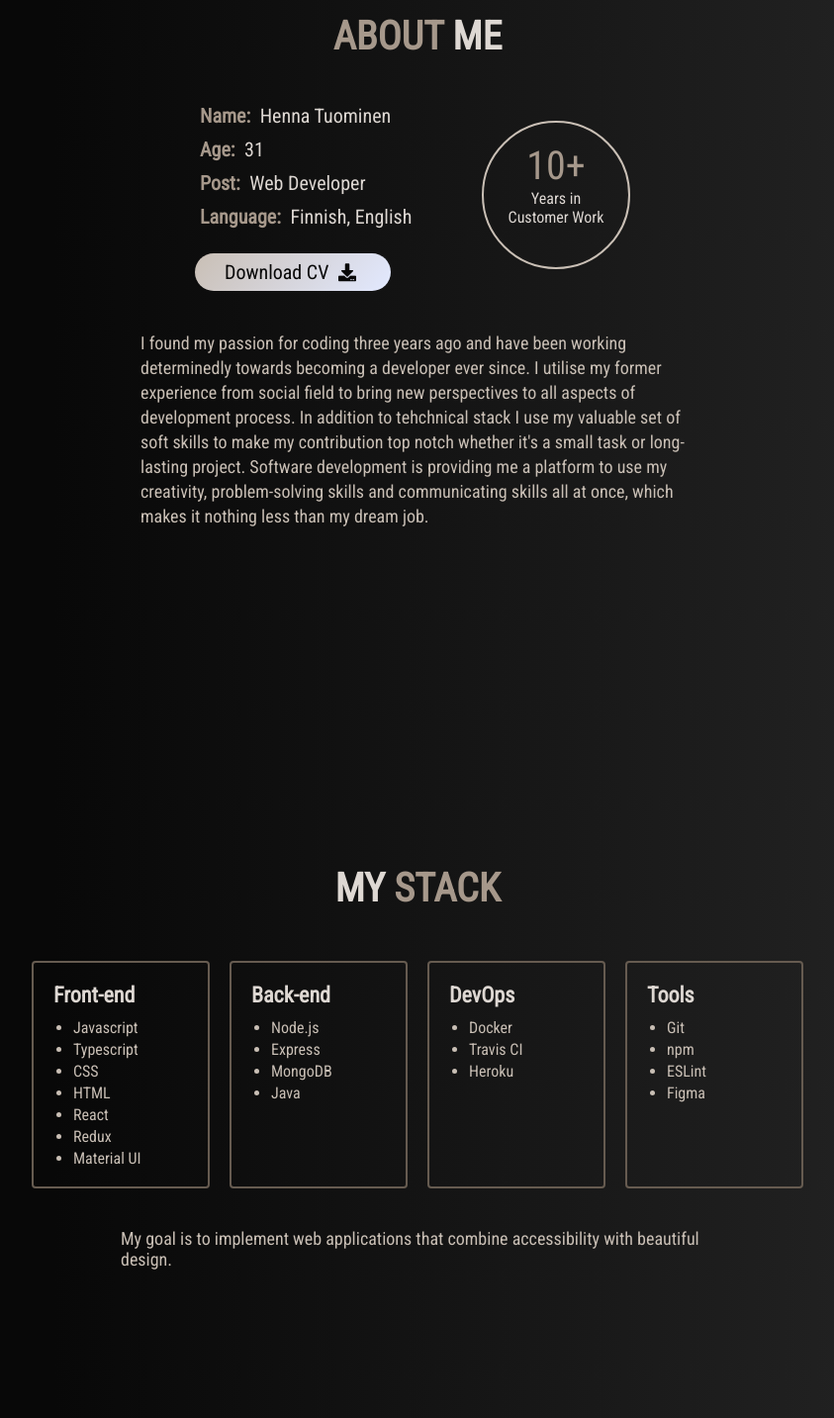
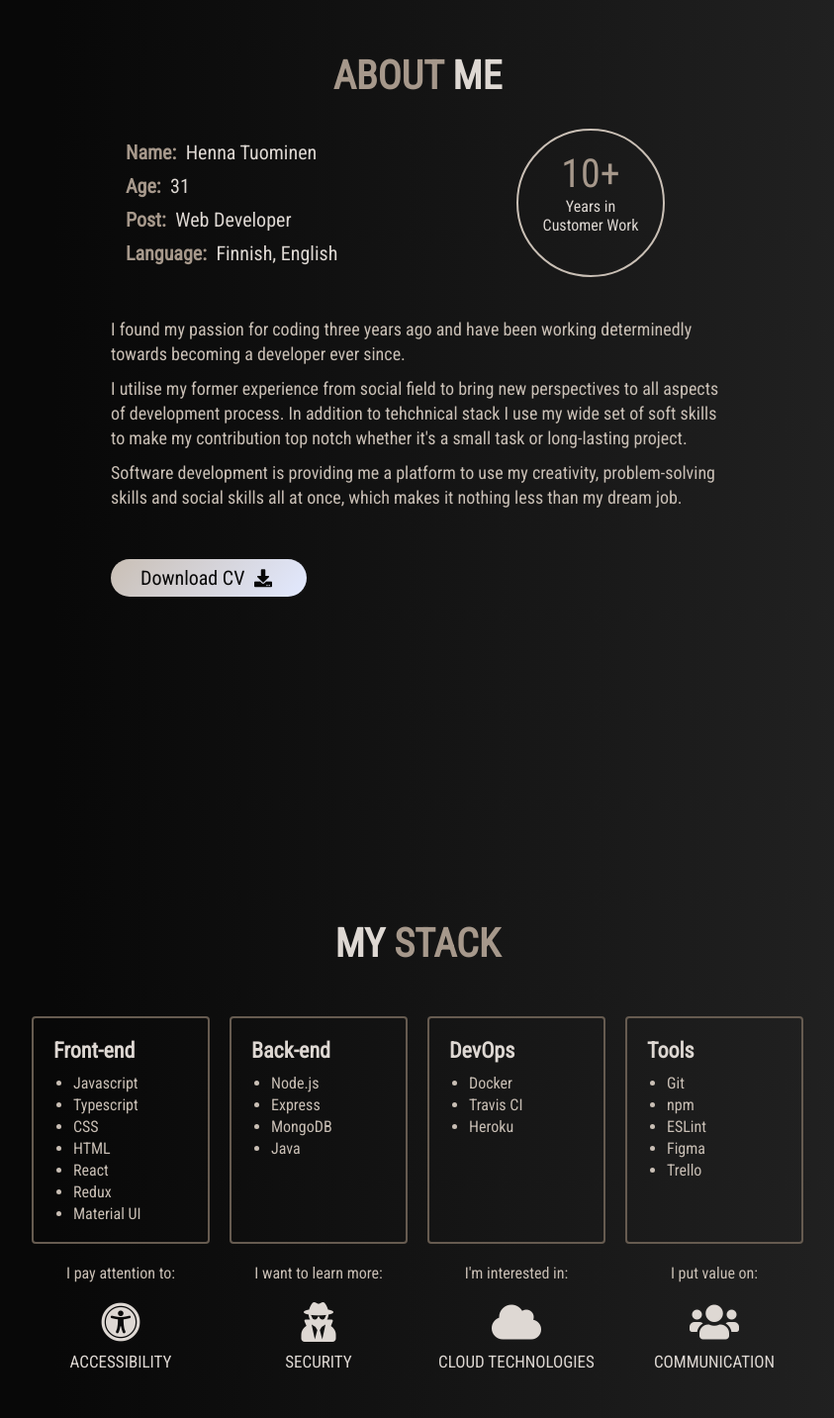
Before and after one commit to hennatee/hennatee.github.io, a plain HTML site: page index.html in a window 1280 px wide. Shown: the part 927-2360 px from the top of the page at 99% size, without its empty margins (393-1236 px from the left). Drawn offline with nearby package versions, Linux system fonts and the light colour scheme.

Commit message:
add Stack section content

```diff
--- a/index.html
+++ b/index.html
@@ -29,10 +29,10 @@
         <p class="post">Web Developer</p>
     </div>
 
- <nav class="navbar">
+    <nav id="navbar">
         <ul>
-         <li><a href="#home">HELLO</a></li>
-         <li><a href="#about">ABOUT</a></li>
+            <li><a class="navbar-link" href="#home">HELLO</a></li>
+            <li><a class="navbar-link" href="#about">ABOUT</a></li>
             <li><a href="#stack">STACK</a></li>
             <li><a href="#education">EDUCATION</a></li>
             <li><a href="#portfolio">PORTFOLIO</a></li>
@@ -63,15 +63,12 @@
 
     <h1 class="heading"><span>About</span> Me</h1>
 
-    <div class="row">
+    <div id="about-row">
         <div class="info">
             <h3><span>Name: </span>Henna Tuominen</h3>
             <h3><span>Age: </span>31</h3>
             <h3><span>Post: </span>Web Developer</h3>
             <h3><span>Language: </span>Finnish, English</h3>
-            <a href="#">
-                <button class="btn">Download CV <i class="fas fa-download"></i></button>
-            </a>
         </div>
 
         <div class="counter">
@@ -82,17 +79,29 @@
         </div>
     </div>
 
-    <div class="row">
+    <div id="about-row">
         <div id="introduction">
-            <p>I found my passion for coding three years ago and
+            <p>
+            I found my passion for coding three years ago and
             have been working determinedly towards becoming a developer ever since.
+            </p>
+
+            <p>
             I utilise my former experience from social field to bring new perspectives
             to all aspects of development process. In addition to tehchnical
-            stack I use my valuable set of soft skills to make my contribution top notch
-            whether it's a small task or long-lasting project. Software development is
-            providing me a platform to use my creativity, problem-solving skills and
-            communicating skills all at once, which makes it nothing less than my dream job.</p>
+            stack I use my wide set of soft skills to make my contribution top notch
+            whether it's a small task or long-lasting project.
+            </p>
+
+            <p>
+            Software development is providing me a platform to use my creativity,
+            problem-solving skills and social skills all at once, which makes it
+            nothing less than my dream job.
+            </p>
         </div>
+        <a href="#">
+            <button class="btn">Download CV <i class="fas fa-download"></i></button>
+        </a>
     </div>
 </section>
 
@@ -105,7 +114,8 @@
 
     <div id="stack-box-container">
 
-        <div id="stack-box">
+        <div id="stack-outer-box">
+            <div id="stack-inner-box">
                 <h2>Front-end</h2>
                 <ul>
                     <li>Javascript</li>
@@ -117,8 +127,13 @@
                     <li>Material UI</li>
                 </ul>
             </div>
+            <h3>I pay attention to:</h3>
+            <i class="fas fa-universal-access"></i>
+            <p>Accessibility</p>
+        </div>
 
-        <div id="stack-box">
+        <div id="stack-outer-box">
+            <div id="stack-inner-box">
                 <h2>Back-end</h2>
                 <ul>
                     <li>Node.js</li>
@@ -127,8 +142,13 @@
                     <li>Java</li>
                 </ul>
             </div>
+            <h3>I want to learn more:</h3>
+            <i class="fas fa-user-secret"></i>
+            <p>Security</p>
+        </div>
 
-        <div id="stack-box">
+        <div id="stack-outer-box">
+            <div id="stack-inner-box">
                 <h2>DevOps</h2>
                 <ul>
                     <li>Docker</li>
@@ -136,22 +156,28 @@
                     <li>Heroku</li>
                 </ul>
             </div>
+            <h3>I'm interested in:</h3>
+            <i class="fas fa-cloud"></i>
+            <p>Cloud Technologies</p>
+         </div>
 
-        <div id="stack-box">
+        <div id="stack-outer-box">
+            <div id="stack-inner-box">
                 <h2>Tools</h2>
                 <ul>
                     <li>Git</li>
                     <li>npm</li>
                     <li>ESLint</li>
                     <li>Figma</li>
+                    <li>Trello</li>
                 </ul>
             </div>
-
+            <h3>I put value on:</h3>
+            <i class="fas fa-users"></i>
+            <p>Communication</p>
+        </div>
 
     </div>
-
-    <p>My goal is to implement web applications that combine accessibility with
-    beautiful design. </p>
 
 </section>
 
--- a/script.js
+++ b/script.js
@@ -1,7 +1,12 @@
- $(document).ready(function(){
-
+$(document).ready(function(){
   $('#menu').click(function(){
     $(this).toggleClass('fa-times');
     $('header').toggleClass('toggle');
   })
- })
+})
+
+$(document).ready(function(){
+  $('#navbar-link').click(function(){
+    $('header').toggleClass('toggle');
+  })
+})
--- a/style.css
+++ b/style.css
@@ -49,6 +49,7 @@ body {
 section {
     min-height: 100vh;
     padding: 1rem;
+    margin-bottom: 5rem;
 }
 .btn {
     padding: .7rem 3rem;
@@ -64,7 +65,7 @@ section {
     padding: 0 .5rem;
     font-size: 1.8rem;
 }
-.btn:hover {
+.btn:hover, .btn:active, .btn:focus {
     background: var(--colorDarkBeige);
 }
 .heading {
@@ -114,14 +115,14 @@ header .user .post {
     font-size: 2rem;
     color: var(--colorLightBeige);
 }
-header .navbar {
+#navbar {
     width: 100%;
 }
-header .navbar ul {
+#navbar ul {
     list-style: none;
     padding: 1rem 3rem;
 }
-header .navbar ul li a {
+#navbar ul li a {
     display: block;
     padding: 1rem;
     margin: 1.5rem 0;
@@ -130,7 +131,7 @@ header .navbar ul li a {
     border-radius: 5rem;
     transition: all .2s ease-in-out;
 }
-header .navbar ul li a:hover {
+#navbar a:hover, #navbar a:active, #navbar a:focus {
     transform: scale(1.2);
 }
 #menu {
@@ -153,7 +154,7 @@ header .navbar ul li a:hover {
     justify-content: center;
     flex-flow: column;
     padding: 0 15rem;
-    color: var(--colorLight);
+    color: var(--colorLightBeige);
 }
 .home h3 {
     font-size: 2.5rem;
@@ -163,7 +164,7 @@ header .navbar ul li a:hover {
     color: var(--colorBeige);
 }
 .home h1 span {
-    color: var(--colorLight);
+    color: var(--colorLightBeige);
 }
 .home p {
     font-size: 2rem;
@@ -181,61 +182,65 @@ header .navbar ul li a:hover {
     justify-content: center;
 }
 
-.about .row {
-    max-width: 600px;
+#about-row {
+    width: 70rem;
     display: flex;
     flex-direction: row;
     align-items: center;
     justify-content: space-between;
     flex-wrap: wrap;
-    padding: 1rem 2rem;
+    padding: 0 4rem;
 }
-.about .row .info {
+#about-row .info {
     width: 25rem;
     padding: 2rem 1rem;
     margin-right: 3rem;
 }
-.about .row .info h3 {
+#about-row .info h3 {
     font-size: 2rem;
     color: var(--colorLightBeige);
     font-weight: 400;
     padding: 0.5rem 0;
 }
-.about .row .info h3 span {
+#about-row .info h3 span {
     display: inline;
     color: var(--colorDarkBeige);
     font-weight: bold;
     padding: 0 .5rem;
 }
-.about .row .counter {
+#about-row .counter {
     display: flex;
     justify-content: center;
     flex-wrap: wrap;
 }
-.about .row .counter .box {
+#about-row .counter .box {
     width: 15rem;
     height: 15rem;
     background: none;
     text-align: center;
     padding: 2rem;
-    margin: 2rem;
+    margin: 2rem 6rem;
     border: 2px solid var(--colorBeige);
     border-radius: 50%;
 }
-.about .row .counter .box span {
+#about-row .counter .box span {
     font-size: 4rem;
     color: var(--colorDarkBeige);
 }
-.about .row .counter .box h3 {
+#about-row .counter .box h3 {
     font-size: 1.6rem;
     font-weight: 400;
     color: var(--colorLightBeige);
 }
 #introduction {
-    max-width: 600px;
+    max-width: 800px;
     font-size: 1.8rem;
     line-height: 2.5rem;
     color: var(--colorBeige);
+    margin: 2rem 0;
+}
+#introduction p {
+    margin-bottom: 1rem;
 }
 
 /* About Section Ends */
@@ -248,41 +253,59 @@ header .navbar ul li a:hover {
     align-items: center;
     justify-content: center;
 }
-
 #stack-box-container {
+    max-width: 1000px;
     display: flex;
     align-items: flex-start;
     justify-content: space-around;
     flex-wrap: wrap;
 }
-
-#stack-box {
+#stack-outer-box {
     width: 18rem;
+    margin: 4rem 1rem;
+    display: flex;
+    flex-direction: column;
+    align-items: center;
+    text-align: center;
+}
+#stack-inner-box {
+    width: 100%;
     height: 23rem;
-    margin: 4rem 1rem;
+    display: flex;
+    flex-direction: column;
+    align-items: flex-start;
+    text-align: start;
     padding: 2rem 2rem;
     border-radius: 4px;
     border: .2rem solid var(--colorBrown);
     position: relative;
 }
-
-#stack-box h2 {
+#stack-box-container h2 {
     font-size: 2.2rem;
     color: var(--colorLightBeige);
     margin-bottom: 1rem;
 }
-
-#stack-box li {
+#stack-box-container li {
     font-size: 1.6rem;
     line-height: 2.2rem;
     color: var(--colorBeige);
     margin-left: 2rem;
 }
-
-#stack p {
-    font-size: 1.8rem;
+#stack-box-container h3 {
+    font-size: 1.6rem;
+    font-weight: 400;
     color: var(--colorBeige);
-    max-width: 600px;
+    margin: 2rem 0;
+}
+#stack-outer-box i {
+    color: var(--colorLightBeige);
+    font-size: 4rem;
+    margin-bottom: 1rem;
+}
+#stack-outer-box p {
+    font-size: 1.7rem;
+    color: var(--colorLightBeige);
+    text-transform: uppercase;
 }
 
 /* Stack Section Ends */
@@ -461,7 +484,7 @@ header .navbar ul li a:hover {
     margin: 1rem 0;
     background: var(--colorBlack1);
     border-radius: 4px;
-    color: var(--colorLight);
+    color: var(--colorLightBeige);
     text-transform: none;
     font-size: 1.7rem;
     width: 100%;
```
Lines whose indentation alone changed are shown as unchanged.
